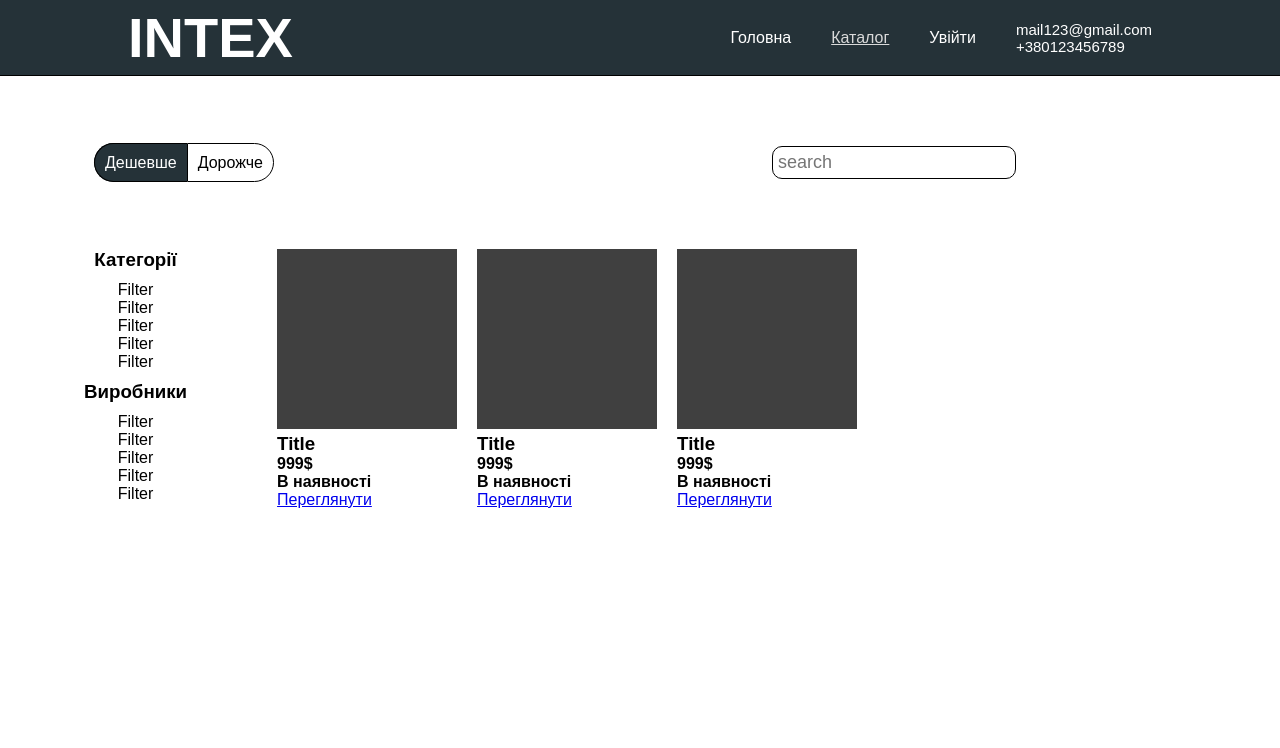
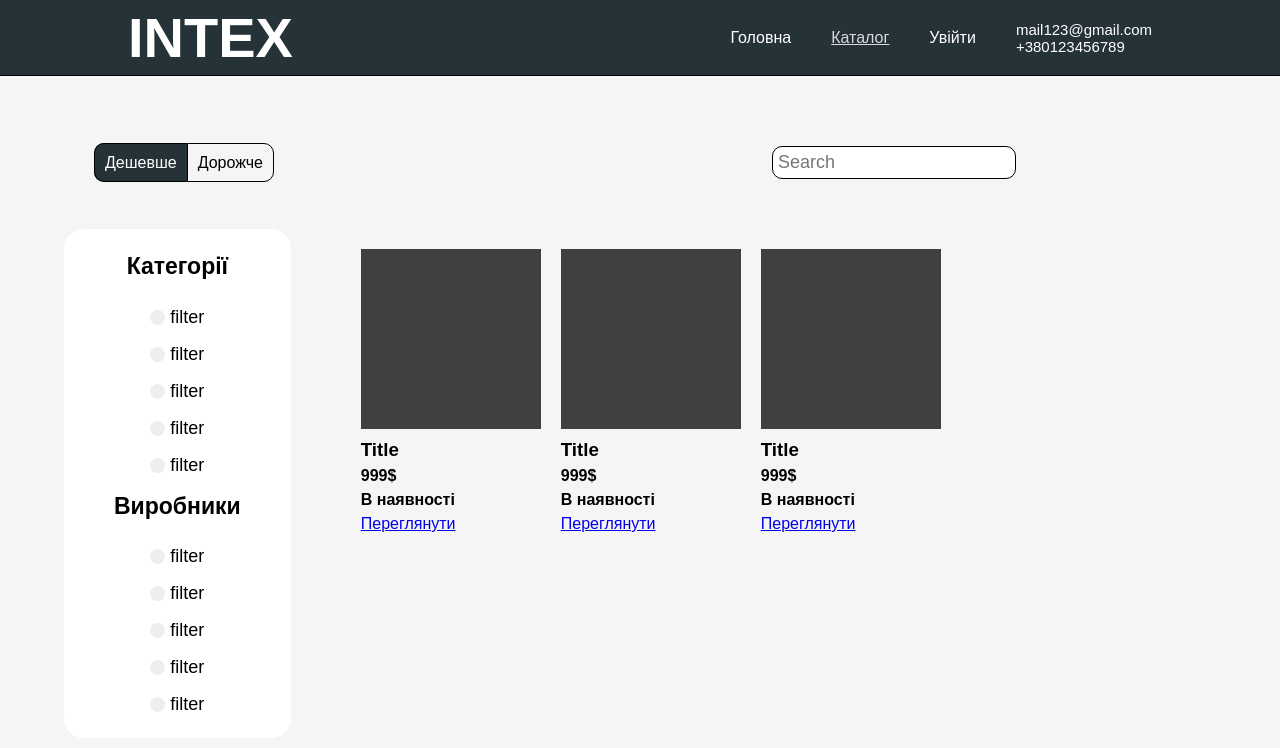
Before and after one commit to Makkovs/Intex-Site, a React (Vite) app in the folder client/: page /catalog in a window 1280 px wide. Shown: the top 748 px of the page. Built offline with nearby package versions, Linux system fonts and the light colour scheme.

Commit message:
Add checkboxes. Working on catalog

```diff
--- a/client/src/App.css
+++ b/client/src/App.css
@@ -6,6 +6,7 @@
 body {
     font-family: sans-serif;
     overflow-x: hidden;
+    background: #f5f5f5;
 }
 
 body::-webkit-scrollbar {
@@ -13,7 +14,7 @@ body::-webkit-scrollbar {
 }
 
 body::-webkit-scrollbar-track {
-    background: #ffffff;
+    background: #f5f5f5;
 }
 
 body::-webkit-scrollbar-thumb {
--- /dev/null
+++ b/client/src/components/UI/OrbCheckbox/OrbCheckbox.jsx
@@ -0,0 +1,16 @@
+import classes from "./orb-checkbox.module.css";
+
+const OrbCheckbox = ({text}) => {
+
+    return (
+        <label className={classes.container}>
+            <input type="checkbox" />
+            {
+                text && <span className={classes.text}>{text}</span>
+            }
+            <span className={classes.checkmark}></span>
+        </label>
+    );
+};
+
+export default OrbCheckbox;
--- /dev/null
+++ b/client/src/components/UI/OrbCheckbox/orb-checkbox.module.css
@@ -0,0 +1,55 @@
+.container {
+    display: block;
+    position: relative;
+    padding-left: 20px;
+    cursor: pointer;
+    font-size: 18px;
+    -moz-user-select: none;
+    -ms-user-select: none;
+    user-select: none;
+}
+
+.container input {
+    display: none;
+}
+
+.checkmark {
+    position: absolute;
+    top: 6px;
+    left: 0;
+    height: 15px;
+    width: 15px;
+    background-color: #eee;
+    border-radius: 50%;
+}
+
+.container:hover input~.checkmark {
+    background-color: #ccc;
+}
+
+.container input:checked~.checkmark {
+    background-color: #608292;
+}
+
+.checkmark:after {
+    content: "";
+    position: absolute;
+    display: none;
+}
+
+.container input:checked~.checkmark:after {
+    display: block;
+}
+
+.container input:checked~.text{
+    text-decoration: line-through;
+}
+
+.container .checkmark:after {
+    width: 5px;
+    height: 5px;
+    left: 5px;
+    top: 5px;
+    background: #253238;
+    border-radius: 50%;
+}
--- a/client/src/pages/Catalog/Catalog.jsx
+++ b/client/src/pages/Catalog/Catalog.jsx
@@ -1,6 +1,7 @@
 import { Link } from "react-router-dom";
 
 import "./catalog.css";
+import OrbCheckbox from "../../components/UI/OrbCheckbox/OrbCheckbox";
 
 const CatalogPage = () => {
 
@@ -28,25 +29,45 @@ const CatalogPage = () => {
                         Дорожче
                     </label>
                 </div>
-                <input className="sort-search" type="text" placeholder="search"/>
+                <input className="sort-search" type="text" placeholder="Search" />
             </nav>
             <article className="catalog__content">
                 <aside className="catalog__filters">
                     <div className="categories">
                         <h3 className="filter__title">Категорії</h3>
-                        <div className="catalog__filter">Filter</div>
-                        <div className="catalog__filter">Filter</div>
-                        <div className="catalog__filter">Filter</div>
-                        <div className="catalog__filter">Filter</div>
-                        <div className="catalog__filter">Filter</div>
+                        <span className="catalog__filter">
+                            <OrbCheckbox text={"filter"} />
+                        </span><br />
+                        <span className="catalog__filter">
+                            <OrbCheckbox text={"filter"} />
+                        </span><br />
+                        <span className="catalog__filter">
+                            <OrbCheckbox text={"filter"} />
+                        </span><br />
+                        <span className="catalog__filter">
+                            <OrbCheckbox text={"filter"} />
+                        </span><br />
+                        <span className="catalog__filter">
+                            <OrbCheckbox text={"filter"} />
+                        </span><br />
                     </div>
                     <div className="companies">
                         <h3 className="filter__title">Виробники</h3>
-                        <div className="catalog__filter">Filter</div>
-                        <div className="catalog__filter">Filter</div>
-                        <div className="catalog__filter">Filter</div>
-                        <div className="catalog__filter">Filter</div>
-                        <div className="catalog__filter">Filter</div>
+                        <span className="catalog__filter">
+                            <OrbCheckbox text={"filter"} />
+                        </span><br />
+                        <span className="catalog__filter">
+                            <OrbCheckbox text={"filter"} />
+                        </span><br />
+                        <span className="catalog__filter">
+                            <OrbCheckbox text={"filter"} />
+                        </span><br />
+                        <span className="catalog__filter">
+                            <OrbCheckbox text={"filter"} />
+                        </span><br />
+                        <span className="catalog__filter">
+                            <OrbCheckbox text={"filter"} />
+                        </span><br />
                     </div>
                 </aside>
                 <section className="catalog__merch">
--- a/client/src/pages/Catalog/catalog.css
+++ b/client/src/pages/Catalog/catalog.css
@@ -16,28 +16,30 @@
 }
 
 .sort-button {
+    cursor: pointer;
     border: 1px solid #000000;
     padding: 10px;
+    transition: background-color 0.2s;
 }
 
 .sort-button--left {
     border-right: none;
-    border-top-left-radius: 20px;
-    border-bottom-left-radius: 20px;
+    border-top-left-radius: 10px;
+    border-bottom-left-radius: 10px;
 }
 
 .sort-button--right {
-    border-top-right-radius: 20px;
-    border-bottom-right-radius: 20px;
+    border-top-right-radius: 10px;
+    border-bottom-right-radius: 10px;
 }
 
-#cheap:checked ~ .sort-buttons .sort-button--left,
-#expansive:checked ~ .sort-buttons .sort-button--right {
+#cheap:checked~.sort-buttons .sort-button--left,
+#expansive:checked~.sort-buttons .sort-button--right {
     color: #ffffff;
     background: #253238;
 }
 
-.sort-search{
+.sort-search {
     padding: 5px;
     border: 1px solid #000000;
     font-size: 18px;
@@ -46,15 +48,24 @@
 
 .catalog__content {
     display: flex;
+    line-height: 1.5;
 }
 
-.catalog__filters{
-    padding: 10px 20px 20px 20px;
+.catalog__filters {
+    padding: 10px 50px 20px 50px;
     text-align: center;
+    background: #ffffff;
+    border-radius: 20px;
 }
 
-.filter__title{
+.filter__title {
     margin: 10px 0px 10px 0px;
+    font-size: 23px;
+}
+
+.catalog__filter {
+    display: inline-block;
+    margin: 10px 0px 0px 0px;
 }
 
 .catalog__merch {
--- a/client/src/pages/Home/Slider/Content/Content.jsx
+++ b/client/src/pages/Home/Slider/Content/Content.jsx
@@ -3,7 +3,6 @@ import "./content.css";
 const Content = () => {
 
     return (
-        <div className="content-sides">
         <article className="home-content">
             <p className="content__row">
                 <img className="content__img content__img--left" src="./gray-img.png" alt="Lorem" />
@@ -38,7 +37,6 @@ const Content = () => {
                 </iframe>
             </section>
         </article>
-        </div>
     );
 };
 
--- a/client/src/pages/Home/Slider/Content/content.css
+++ b/client/src/pages/Home/Slider/Content/content.css
@@ -1,7 +1,3 @@
-.content-sides{
-    background: #f5f5f5;
-}
-
 .home-content{
     display: flex;
     align-items: center;
```
Lines whose indentation alone changed are shown as unchanged.
